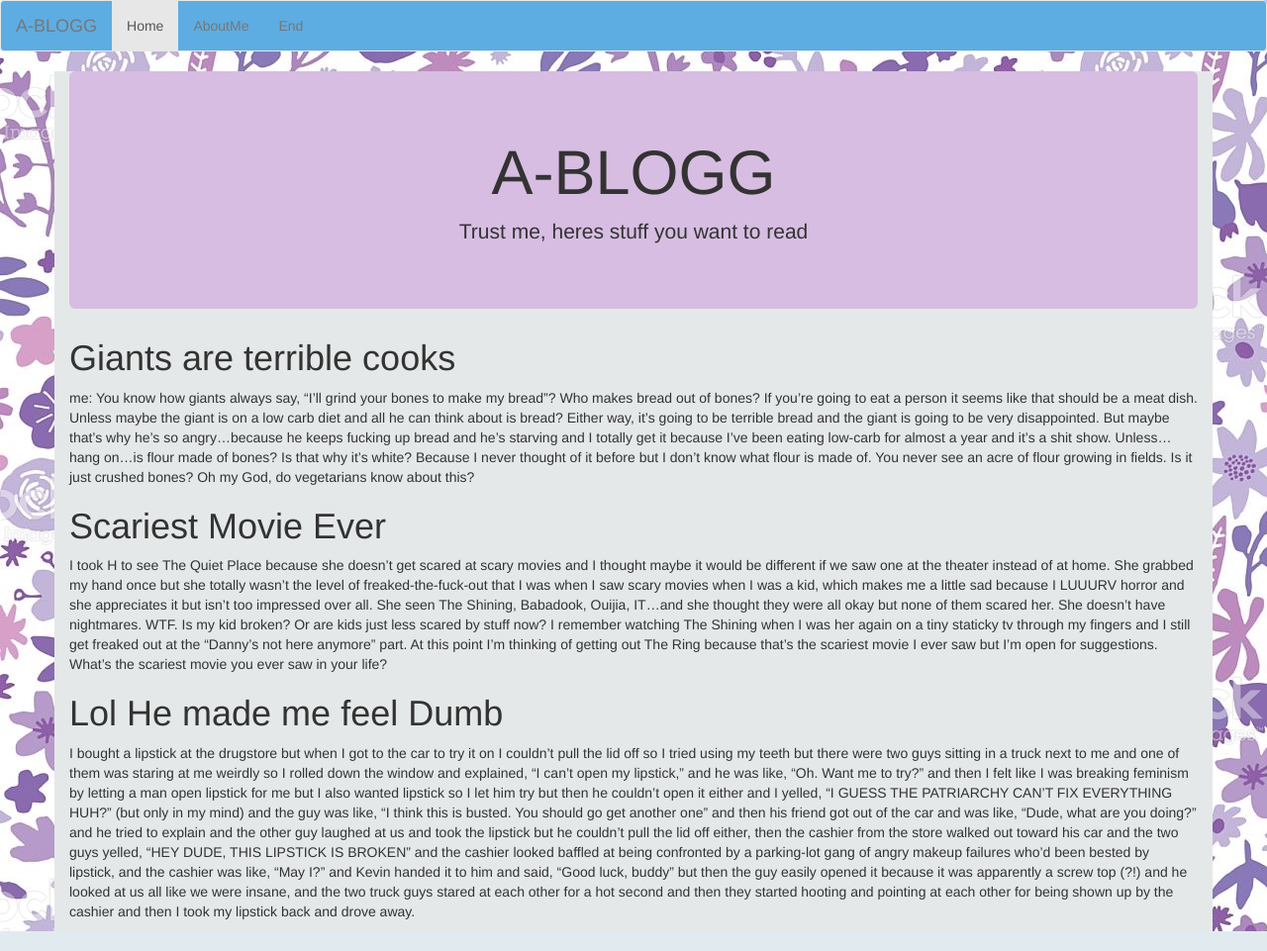
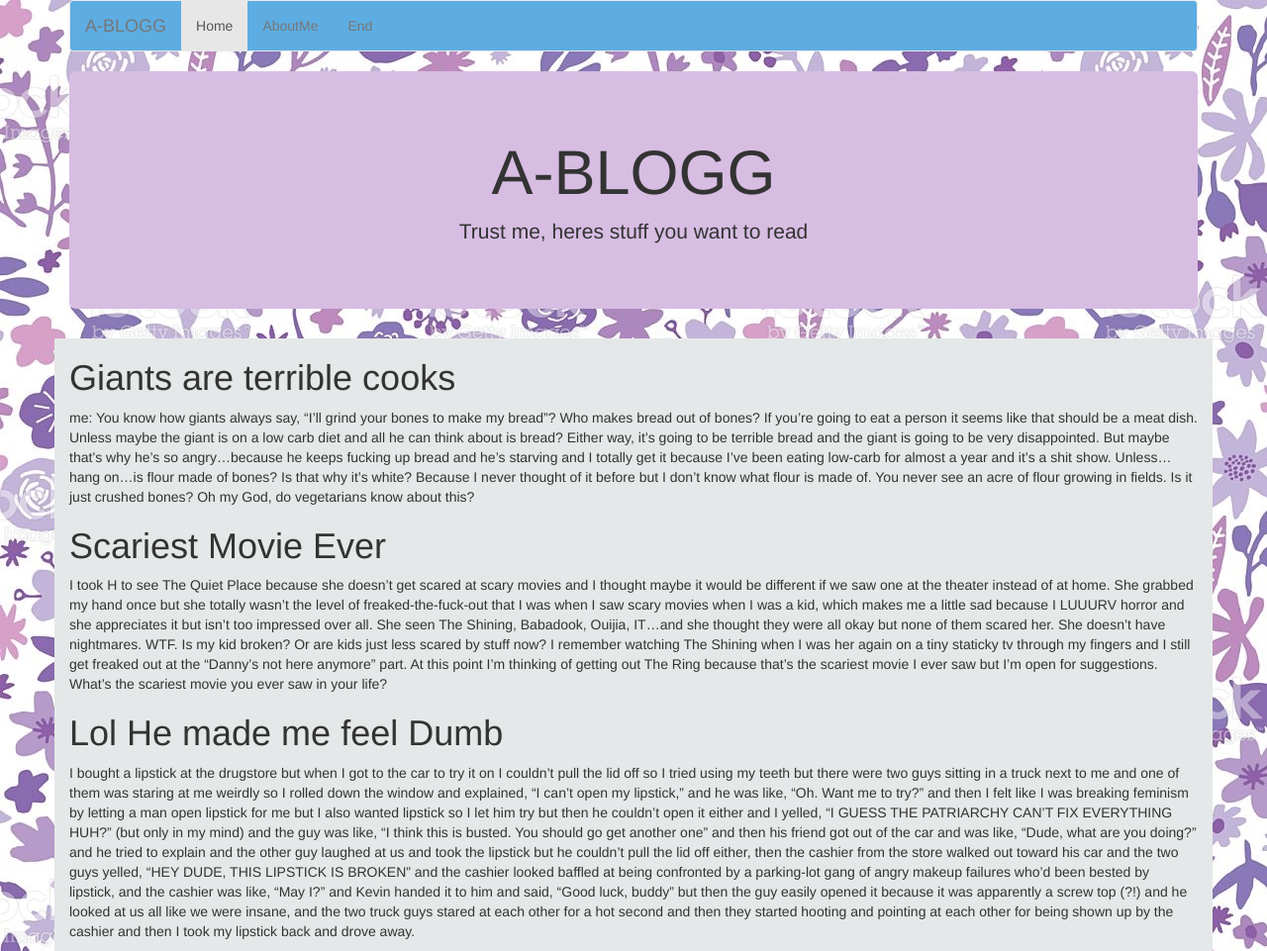
Before and after one commit to liz-matee/A-BLOGG, a Flask app: page / in a window 1280 px wide. Shown: the whole page at 99% size. Run offline with Flask 2, Linux system fonts and the light colour scheme; some libraries are stand-ins or nearby versions.

Commit message:
add all changes

```diff
--- a/app/templates/index.html
+++ b/app/templates/index.html
@@ -2,12 +2,14 @@
 
   {% block content %}
 <body background="static/img/back.jpg">
+  <div class="container">
+  <div class="jumbotron text-center" style="background-color: #D7BDE2;">
+    <h1>A-BLOGG</h1>
+    <p>Trust me, heres stuff you want to read</p>
+  </div>
+</div>
   <div class="container" style="background-color:#E5E8E8;">
 
-    <div class="jumbotron text-center" style="background-color: #D7BDE2;">
-      <h1>A-BLOGG</h1>
-      <p>Trust me, heres stuff you want to read</p>
-    </div>
     <h1>Giants are terrible cooks</h1>
     <p>
       me: You know how giants always say, “I’ll grind your bones to make my bread”?  Who makes bread out of bones?  If you’re going to eat a person it seems like that should be a meat dish.  Unless maybe the giant is on a low carb diet and all he can think about is bread?  Either way, it’s going to be terrible bread and the giant is going to be very disappointed.  But maybe that’s why he’s so angry…because he keeps fucking up bread and he’s starving and I totally get it because I’ve been eating low-carb for almost a year and it’s a shit show.  Unless…hang on…is flour made of bones?  Is that why it’s white?  Because I never thought of it before but I don’t know what flour is made of.  You never see an acre of flour growing in fields.  Is it just crushed bones?  Oh my God, do vegetarians know about this?
--- a/app/templates/navbar/navbar.html
+++ b/app/templates/navbar/navbar.html
@@ -1,5 +1,6 @@
+<div class="container">
 <nav class="navbar navbar-default" style="background-color: #5DADE2;">
-   <div class="container-fluid">
+
       <div class="navbar-header">
         <button type="button" class="collapsed navbar-toggle" data-toggle="collapse" data-target="#bs-example-navbar-collapse-9" aria-expanded="false">
             <span class="sr-only">Toggle navigation</span>
```
